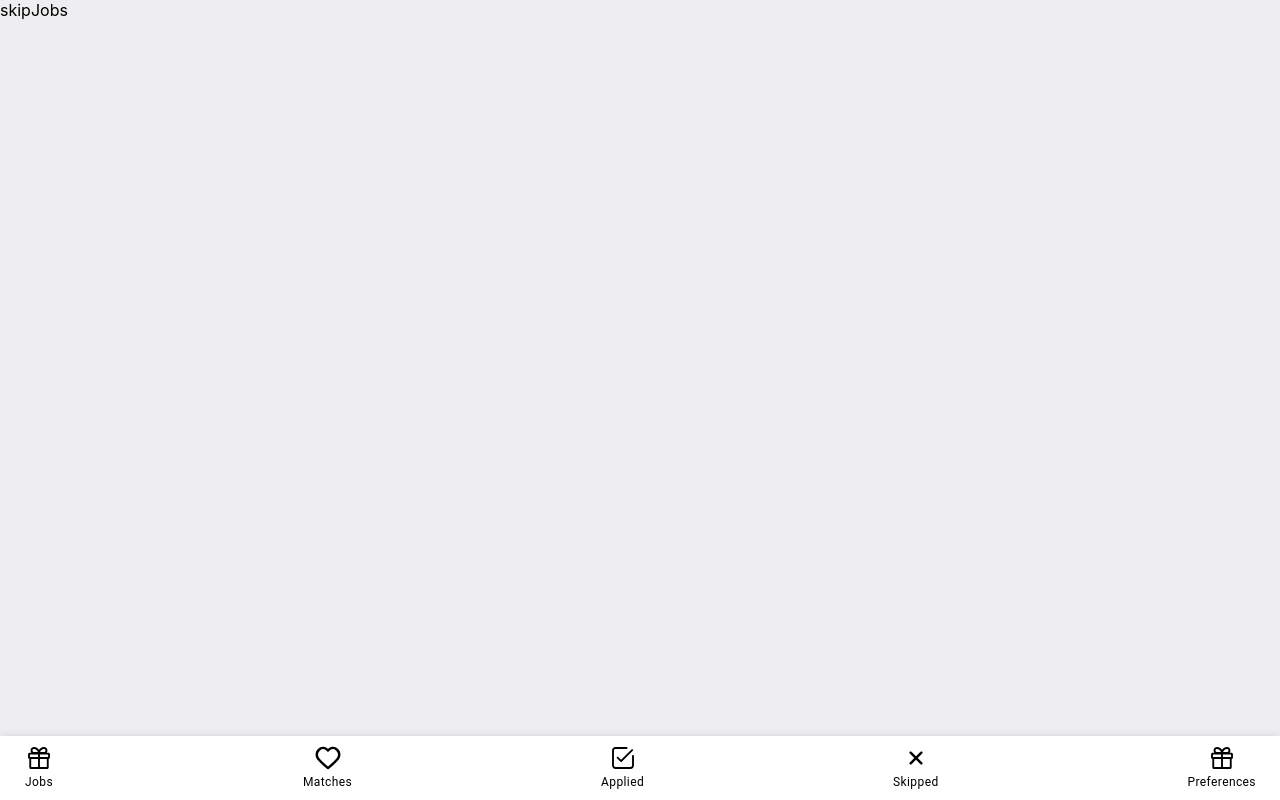
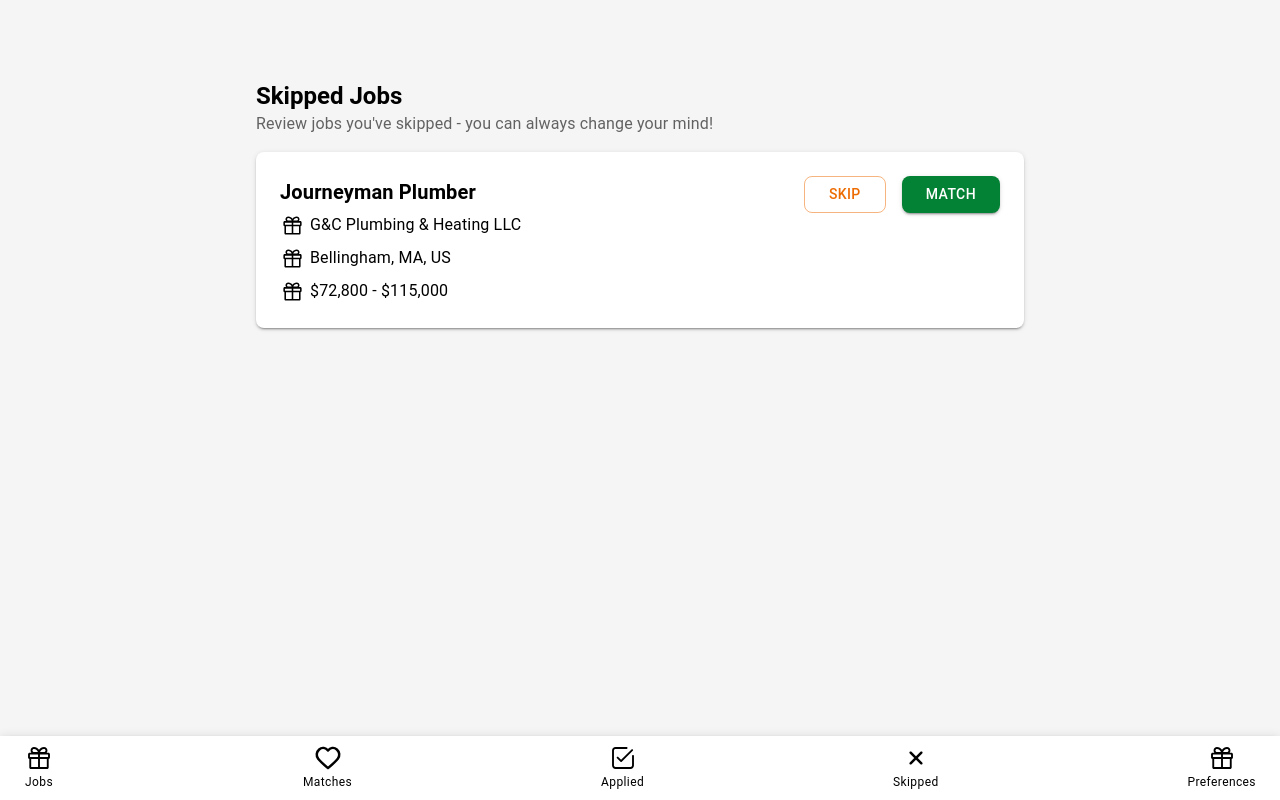
Before and after one commit to Muhammadbilalhaider/netlify, a React (Create React App) app: page /skip-jobs in a window 1280 px wide. Built offline with nearby package versions, Linux system fonts and the light colour scheme.

Commit message:
making pages

```diff
--- a/src/components/applied-jobs/appliedJobs.jsx
+++ b/src/components/applied-jobs/appliedJobs.jsx
@@ -54,7 +54,7 @@ const appliedJobs = () => {
           </Typography>
 
           <Box sx={{bgcolor:'rgb(3, 129, 52)',borderRadius:1 }}>
-            <Typography sx={{color:'#fff',p:1}}>
+            <Typography sx={{color:'#fff',p:1,cursor:'pointer'}}>
             Mark as applied
             </Typography>
           </Box>
--- a/src/components/match-jobs/matchesJob.jsx
+++ b/src/components/match-jobs/matchesJob.jsx
@@ -55,7 +55,7 @@ const MatchesJob = () => {
             </Typography>
 
             <Box sx={{bgcolor:'rgb(3, 129, 52)',borderRadius:1 }}>
-              <Typography sx={{color:'#fff',p:1}}>
+              <Typography sx={{color:'#fff',p:1,cursor:'pointer'}}>
               Mark as applied
               </Typography>
             </Box>
--- a/src/components/skip-jobs/skipJobs.jsx
+++ b/src/components/skip-jobs/skipJobs.jsx
@@ -1,9 +1,109 @@
-import React from 'react'
+import React from 'react';
+import { Box, Button, Typography } from '@mui/material';
+import jobs from '../../asset/jobs.svg';
 
-const skipJobs = () => {
+const skipjobs = () => {
   return (
-    <div>skipJobs</div>
-  )
-}
+    <Box
+      sx={{
+        display: 'flex',
+        flexDirection: 'column',
+        alignItems: 'center',
+        width: '100vw',
+        height: '100vh',
+        bgcolor: '#f5f5f5',
+      }}
+    >
+      <Box sx={{ display: 'flex', width: '60%', flexDirection: 'column', justifyContent: 'center', mt: 10 }}>
 
-export default skipJobs
+        <Box sx={{ flexDirection: 'column', marginBottom: 2 }}>
+
+          <Typography
+            variant="h5"
+            sx={{
+              fontWeight: 'bold',
+              alignSelf: 'flex-start',
+            }}
+          >
+           Skipped Jobs
+          </Typography>
+
+
+          <Typography sx={{ color: 'text.secondary', alignSelf: 'flex-start' }}>
+          Review jobs you've skipped - you can always change your mind!
+          </Typography>
+        </Box>
+
+        <Box
+          sx={{
+            display: 'flex',
+            flexDirection: 'column',
+            bgcolor: '#fff',
+            boxShadow: 2,
+            borderRadius: 2,
+            padding: 3,
+          }}
+        >
+
+          <Box sx={{ display: 'flex', alignItems: 'flex-start', justifyContent: 'flex-start' }}>
+            <Box sx={{ width: '100%', display: 'flex', flexDirection: 'row', justifyContent: 'space-between' }}>
+
+
+
+              <Typography variant="h6" sx={{ fontWeight: 'bold' }}>
+                Journeyman Plumber
+              </Typography>
+
+              <Box sx={{ display: 'flex', flexDirection: 'row' }}>
+
+                <Button
+                  variant="outlined"
+                  color="warning"
+                  sx={{
+                    px: 3, mr: 1,borderRadius:2
+                  }}
+                >
+                  Skip
+                </Button>
+                <Button
+                  variant="contained"
+                  color="primary"
+                  sx={{
+                    px: 3, ml: 1, bgcolor: 'rgb(3, 129, 52)',borderRadius:2
+                  }}
+                >
+                  Match
+                </Button>
+              </Box>
+            </Box>
+          </Box>
+          <Box sx={{ display: 'flex', flexDirection: 'column', gap: 1 }}>
+            <Box sx={{ display: 'flex', alignItems: 'center' }}>
+              <img src={jobs} alt="" style={{ width: '25px' }} />
+              <Typography sx={{ fontSize: '16px', marginLeft: '5px' }}>
+                G&C Plumbing & Heating LLC
+              </Typography>
+            </Box>
+
+            <Box sx={{ display: 'flex', alignItems: 'center' }}>
+              <img src={jobs} alt="" style={{ width: '25px' }} />
+              <Typography sx={{ fontSize: '16px', marginLeft: '5px' }}>
+                Bellingham, MA, US
+              </Typography>
+            </Box>
+
+            <Box sx={{ display: 'flex', alignItems: 'center' }}>
+              <img src={jobs} alt="" style={{ width: '25px' }} />
+              <Typography sx={{ fontSize: '16px', marginLeft: '5px' }}>
+                $72,800 - $115,000
+              </Typography>
+            </Box>
+          </Box>
+        </Box>
+
+      </Box>
+    </Box>
+  );
+};
+
+export default skipjobs;
```
